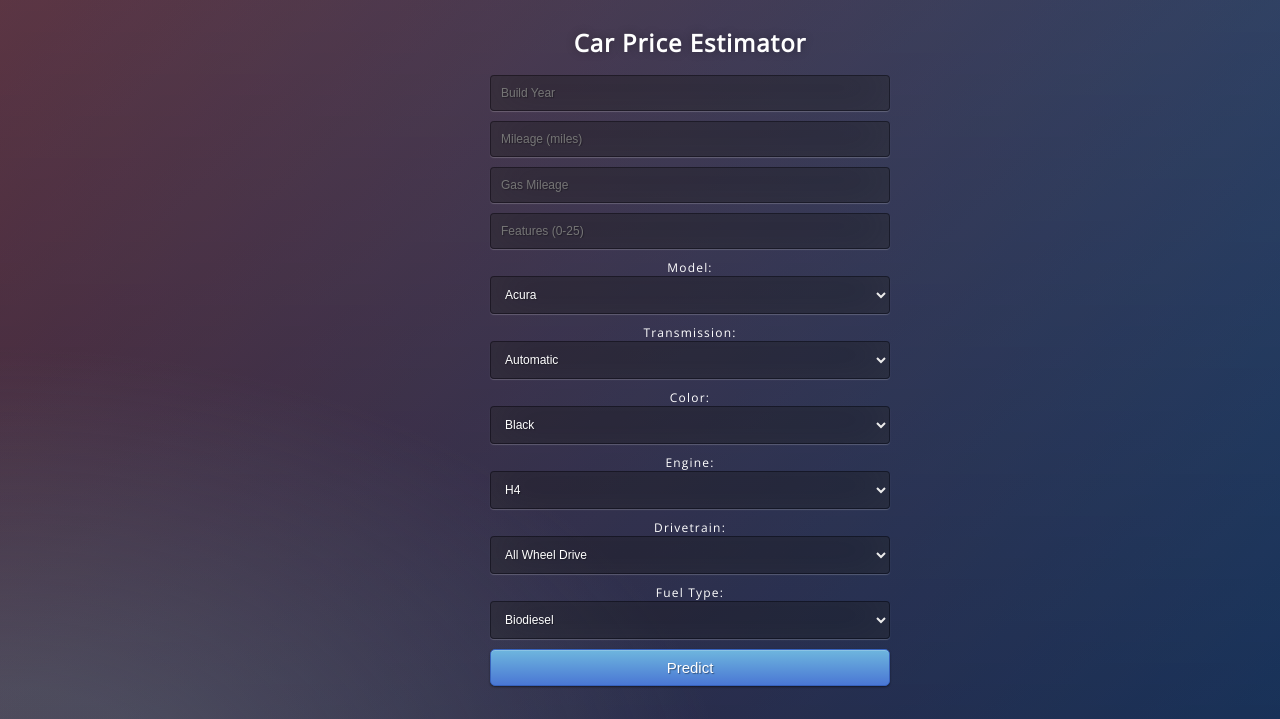
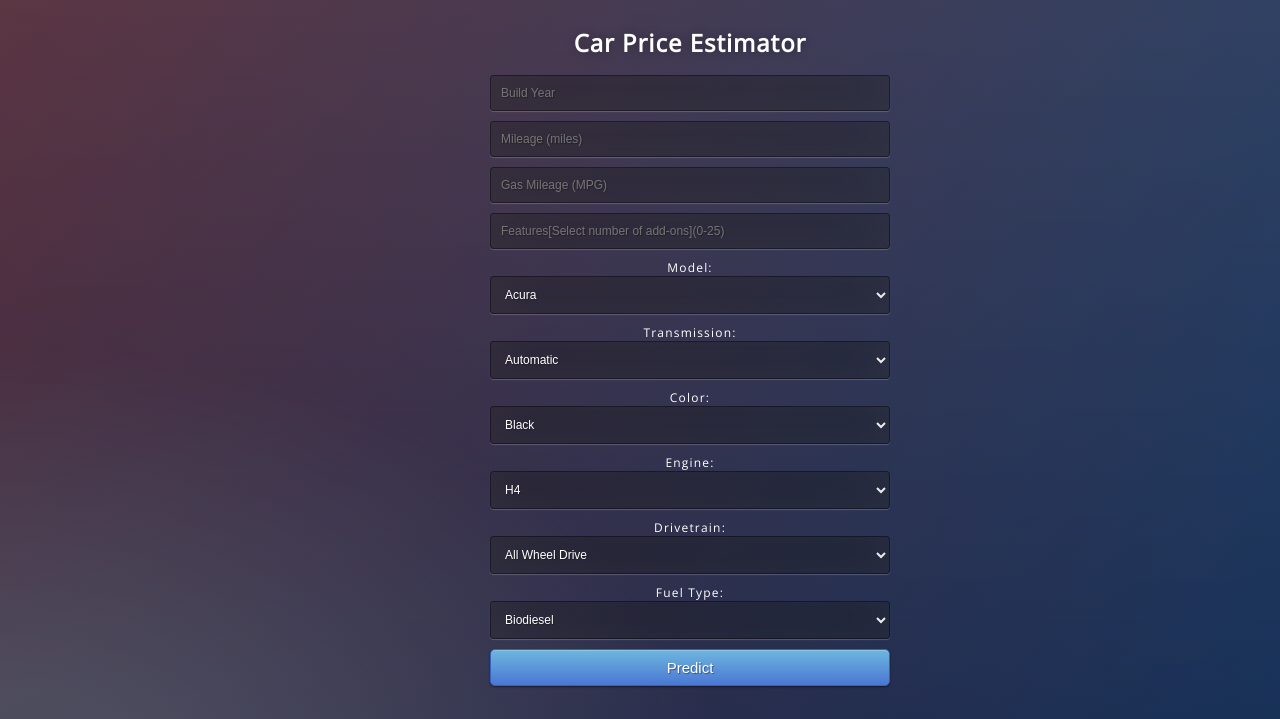
Before and after one commit to Ajay-rai/used_car_price_predictor, a Flask app: page / in a window 1280 px wide. Shown: the top 719 px of the page. Run offline with Flask 2, Linux system fonts and the light colour scheme; parts of the project's set-up code (start-up, migrations or seed data) failed here and were passed over.

Commit message:
updated web page fields

```diff
--- a/templates/index.html
+++ b/templates/index.html
@@ -20,8 +20,8 @@
     <form action="{{ url_for('predict')}}"method="post">
         <input type="text" name="year" placeholder="Build Year" required="required" />
         <input type="text" name="mileage" placeholder="Mileage (miles)" required="required" />
-        <input type="text" name="gas_mileage" placeholder="Gas Mileage" required="required" />
-        <input type="text" name="num_of_features" placeholder="Features (0-25)" required="required" />
+        <input type="text" name="gas_mileage" placeholder="Gas Mileage (MPG)" required="required" />
+        <input type="text" name="num_of_features" placeholder="Features[Select number of add-ons](0-25)" required="required" />
 
         <!-- Modelof the car -->
         <label for="model">Model:
```
